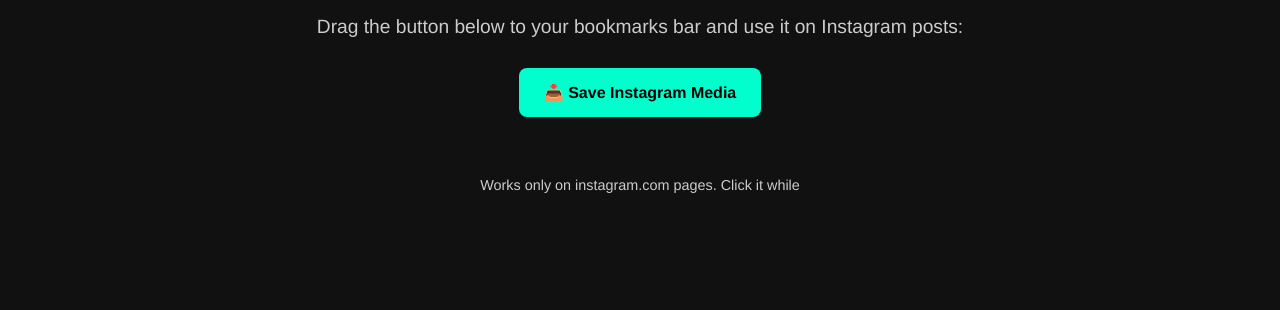
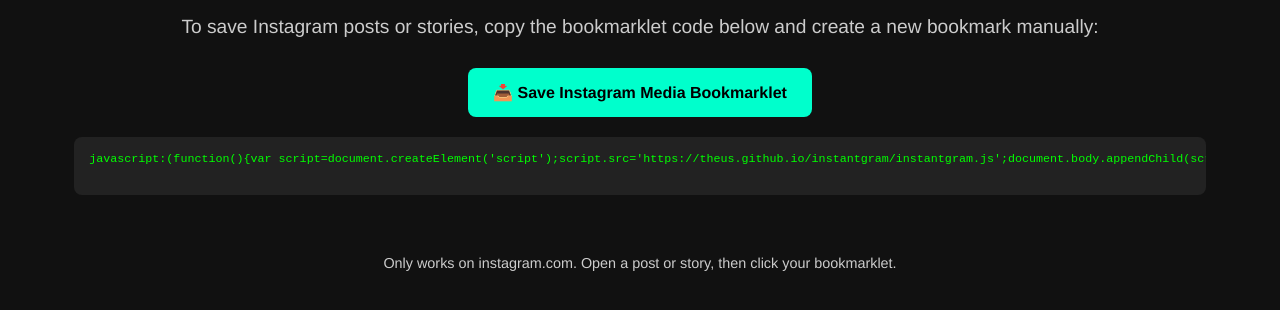
Before and after one commit to mattlaycock88/laycock-bookmarklet, a plain HTML site: page index.html in a window 1280 px wide. Shown: the part 178-488 px from the top of the page. Drawn offline with Linux system fonts and the light colour scheme.

Commit message:
Fix bookmarklet for manual use

```diff
--- a/index.html
+++ b/index.html
@@ -36,12 +36,33 @@
     a.bookmarklet:hover {
       transform: scale(1.05);
     }
+    pre {
+      background: #222;
+      color: #0f0;
+      padding: 15px;
+      border-radius: 8px;
+      margin-top: 20px;
+      font-size: 0.9em;
+      text-align: left;
+      max-width: 90%;
+      overflow-x: auto;
+      margin-left: auto;
+      margin-right: auto;
+    }
   </style>
 </head>
 <body>
   <h1>Laycock Creative</h1>
-  <p>Drag the button below to your bookmarks bar and use it on Instagram posts:</p>
-  <a class="bookmarklet" href="javascript:(function(){var script=document.createElement('script');script.src='https://theus.github.io/instantgram/instantgram.js';document.body.appendChild(script);})();">
-    📥 Save Instagram Media
+  <p>To save Instagram posts or stories, copy the bookmarklet code below and create a new bookmark manually:</p>
+
+  <a class="bookmarklet" href="#" onclick="alert('Right-click the code below, copy it, and paste it as a new bookmark!'); return false;">
+    📥 Save Instagram Media Bookmarklet
   </a>
-  <p style="margin-top: 60px; font-size: 0.9em;">Works only on instagram.com pages. Click it while
+
+  <pre>
+javascript:(function(){var script=document.createElement('script');script.src='https://theus.github.io/instantgram/instantgram.js';document.body.appendChild(script);})();
+  </pre>
+
+  <p style="margin-top: 60px; font-size: 0.9em;">Only works on instagram.com. Open a post or story, then click your bookmarklet.</p>
+</body>
+</html>
```
